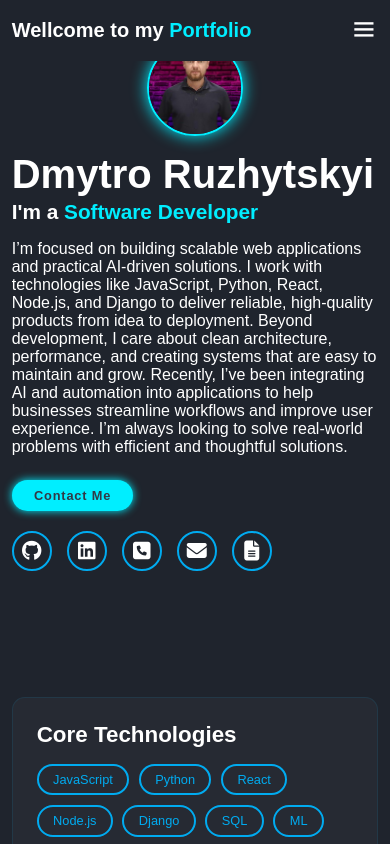
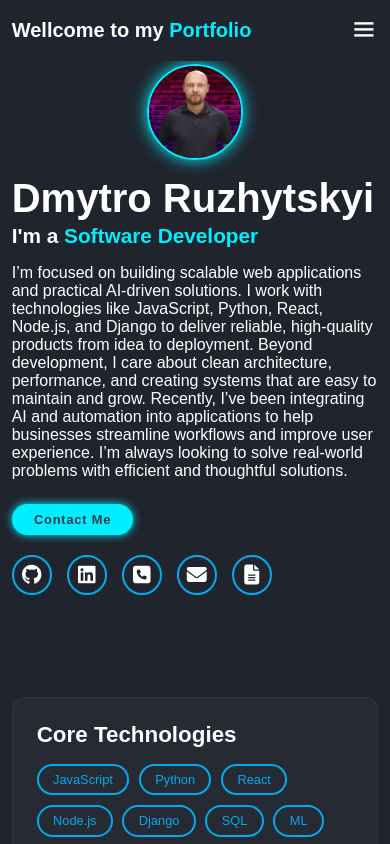
Before and after one commit to dmitruz/my-portfolio, a React (Create React App) app: page / in a window 390 px wide. Shown: the top 844 px of the page. Built offline with nearby package versions, Linux system fonts and the light colour scheme.

Commit message:
change padding for mobile

```diff
--- a/src/styles/main.css
+++ b/src/styles/main.css
@@ -374,7 +374,7 @@ span {
         /* Vertically stack containers on tablet/mobile screens */
         justify-content: center;
         text-align: left;
-        padding: 5rem 3%;
+        padding: 8rem 3%;
     }
 
     .home-content,
```
